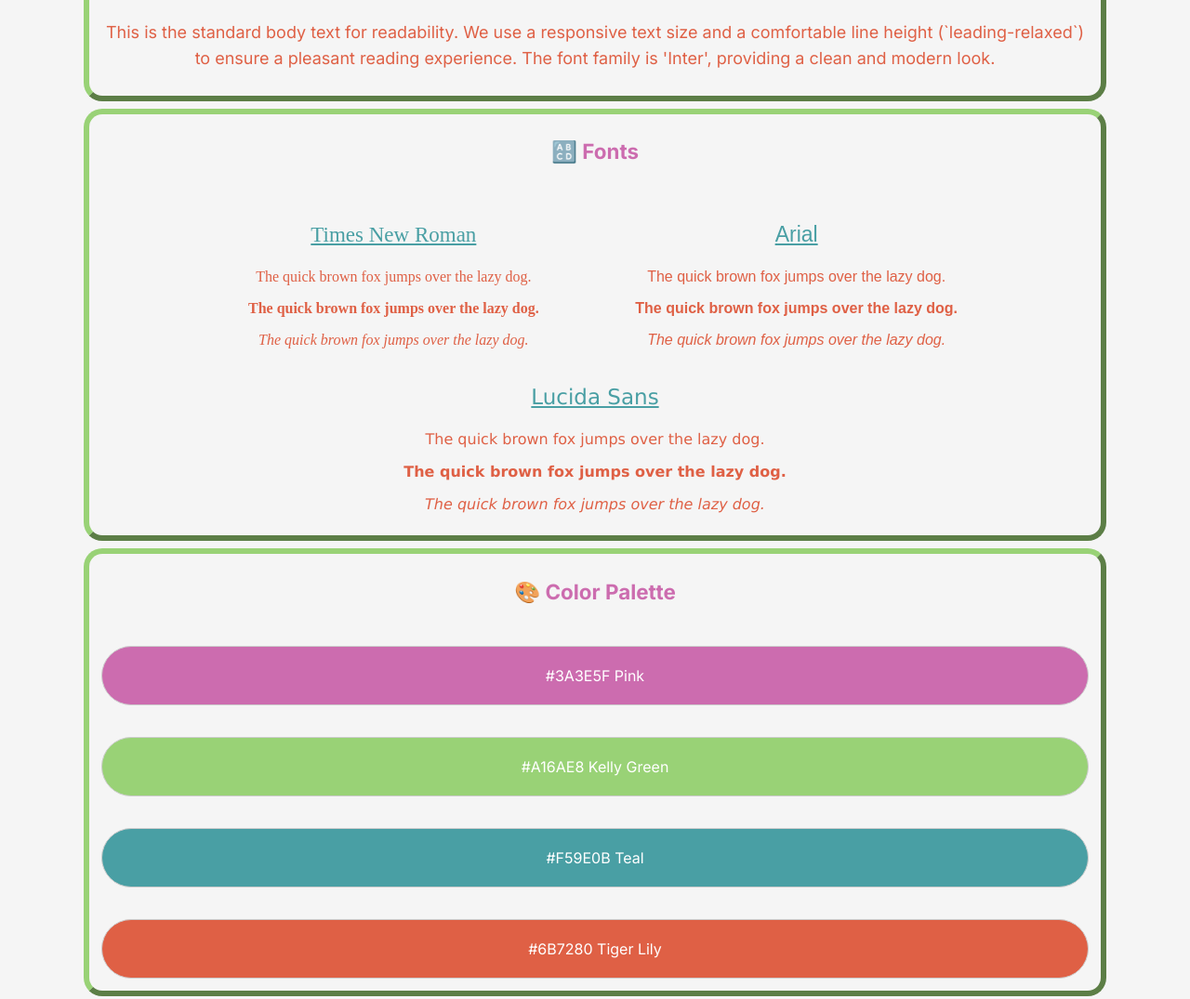
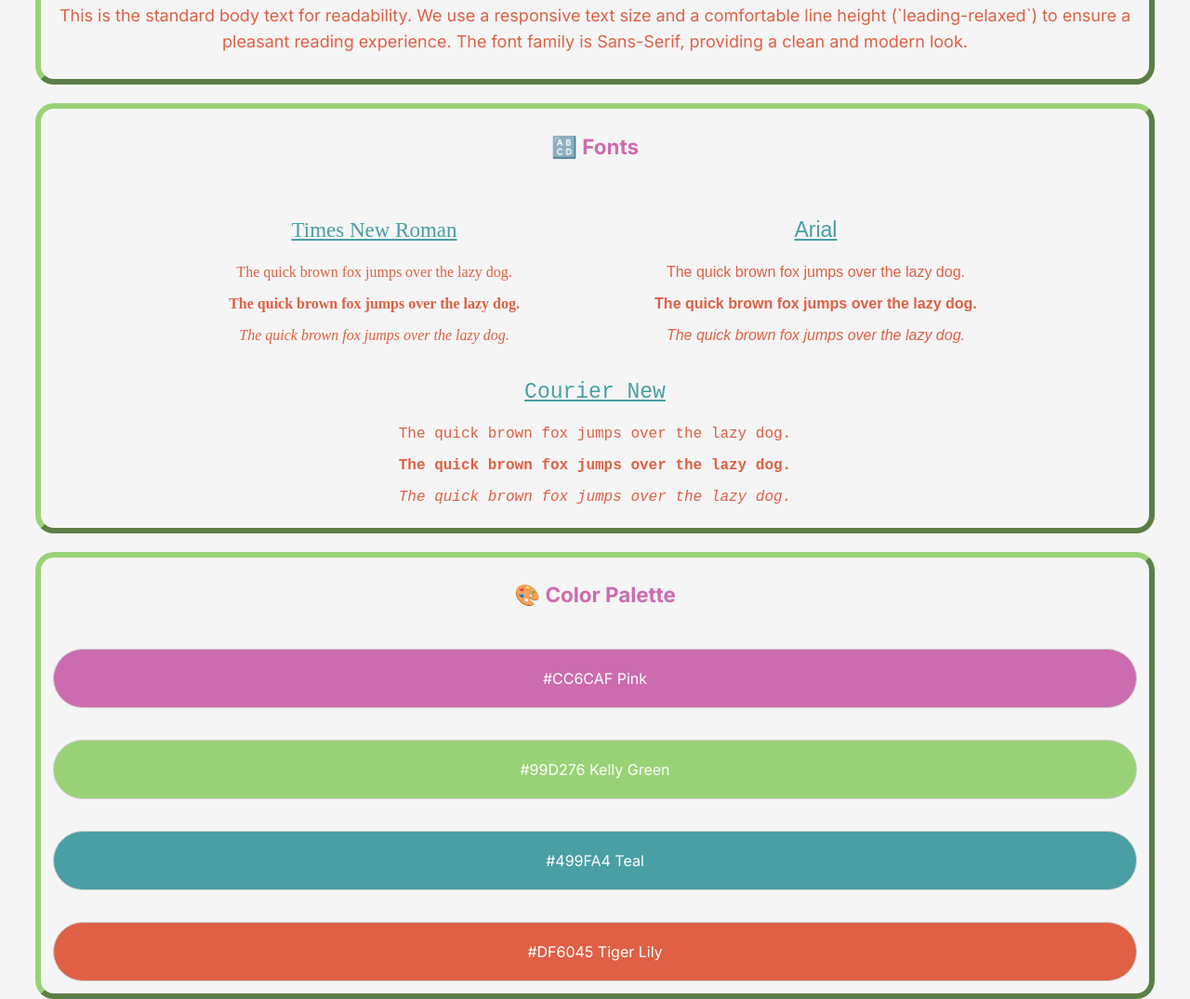
Before and after one commit to FatimaMts/website-challenge-project, a plain HTML site: page index.html in a window 1280 px wide. Shown: the part 598-1673 px from the top of the page at 93% size. Drawn offline with Linux system fonts and the light colour scheme.

Commit message:
Add files via upload

```diff
--- a/index.html
+++ b/index.html
@@ -14,7 +14,7 @@
 
 <!-- headings and text sections -->
     <div class="container">
-        <h2 class="section-title">🔠 Typography (Inter Sans-Serif)</h2>
+        <h2 class="section-title">🔠 Typography</h2>
          <section class="Typography">
                 <h1>Heading 1 Example</h1>
                 <p class="body-text">text-5xl | font-extrabold</p>
@@ -26,7 +26,7 @@
                 <p class="body-text">
                 This is the standard body text for readability. We use a responsive text size
                 and a comfortable line height (`leading-relaxed`) to ensure a pleasant reading experience.
-                The font family is 'Inter', providing a clean and modern look.
+                The font family is Sans-Serif, providing a clean and modern look.
                 </p>
          </section>
      </div>
@@ -44,17 +44,17 @@
         </section>
 
         <section class="font-panel">
-            <p class="font-label arial arial">Arial</p>
+            <p class="font-label arial">Arial</p>
             <p class="regular arial">The quick brown fox jumps over the lazy dog.</p>
             <p class="bold arial">The quick brown fox jumps over the lazy dog.</p>
             <p class="italic arial">The quick brown fox jumps over the lazy dog.</p>
         </section>
 
         <section class="font-panel">
-            <p class="font-label lucida-sans lucida-sans">Lucida Sans</p>
-            <p class="regular lucida-sans">The quick brown fox jumps over the lazy dog.</p>
-            <p class="bold lucida-sans">The quick brown fox jumps over the lazy dog.</p>
-            <p class="italic lucida-sans">The quick brown fox jumps over the lazy dog.</p>
+            <p class="font-label courier-new">Courier New</p>
+            <p class="regular courier-new">The quick brown fox jumps over the lazy dog.</p>
+            <p class="bold courier-new">The quick brown fox jumps over the lazy dog.</p>
+            <p class="italic courier-new">The quick brown fox jumps over the lazy dog.</p>
         </section>
     </div>
     </div>
@@ -64,16 +64,16 @@
   <div class="container">
     <h2 class="section-title">🎨 Color Palette</h2>
      <section class="color-swatch" style="background-color: #CC6CAF">
-        <p>#3A3E5F Pink</p>
+        <p>#CC6CAF Pink</p>
         </section>
         <section class="color-swatch" style="background-color: #99D276">
-        <p>#A16AE8 Kelly Green</p>
+        <p>#99D276 Kelly Green</p>
         </section>
         <section class="color-swatch" style="background-color: #499FA4">
-        <p>#F59E0B Teal</p>
+        <p>#499FA4 Teal</p>
         </section>
         <section class="color-swatch" style="background-color: #DF6045">
-        <p>#6B7280 Tiger Lily</p>
+        <p>#DF6045 Tiger Lily</p>
      </section>
   </div>
 
--- a/style.css
+++ b/style.css
@@ -1,7 +1,7 @@
  /* main styles */
 body {
     background-color:whitesmoke;
-    margin: 90px;
+    padding: 30px;
     font-family: 'inter', sans-serif;
 }
 
@@ -11,7 +11,7 @@ body {
     border: outset 6px #99D276;
     border-radius: 20px;
     padding: 8px;
-    margin: 8px 0;
+    margin: 20px 0;
     color:#499FA4;
     font-family: 'Inter', sans-serif;
     text-align : center;
@@ -49,6 +49,8 @@ body {
     margin: 5px;
 }
 
+/* typography panel styles */
+
 .font-panel {
   width: 40%;
   display: inline-block;
@@ -74,14 +76,14 @@ body {
 }
 
 .times-new-roman {
-  font-family: 'Times new roman', sans-serif;
+  font-family: 'Times new roman';
 }
 
 .arial {
-  font-family: 'arial', sans-serif;
+  font-family: 'arial';
 }
 
-.lucida-sans {
-  font-family: 'Lucida sans', sans-serif;
+.courier-new {
+  font-family: 'courier new';
 
 }
```
